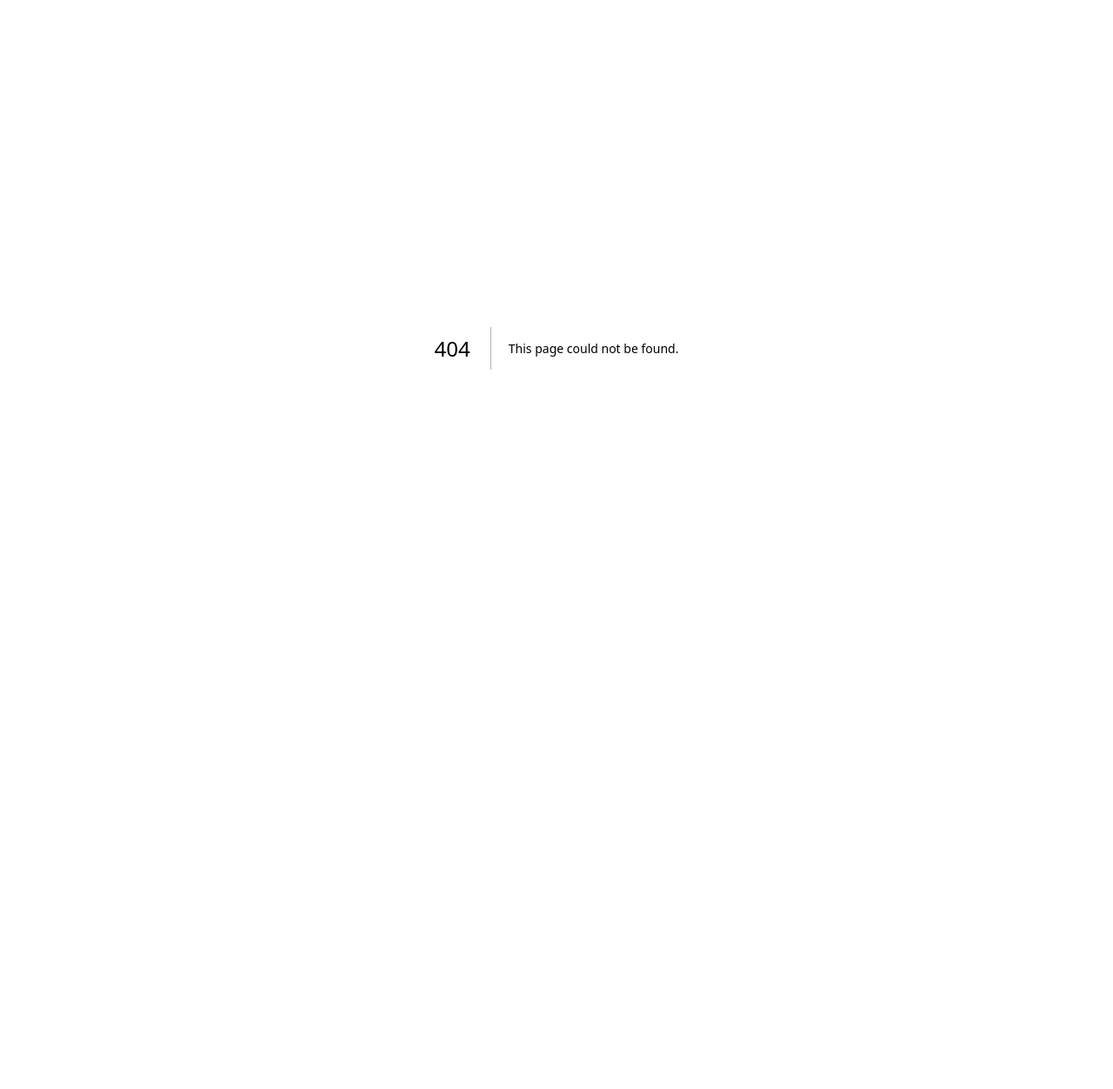
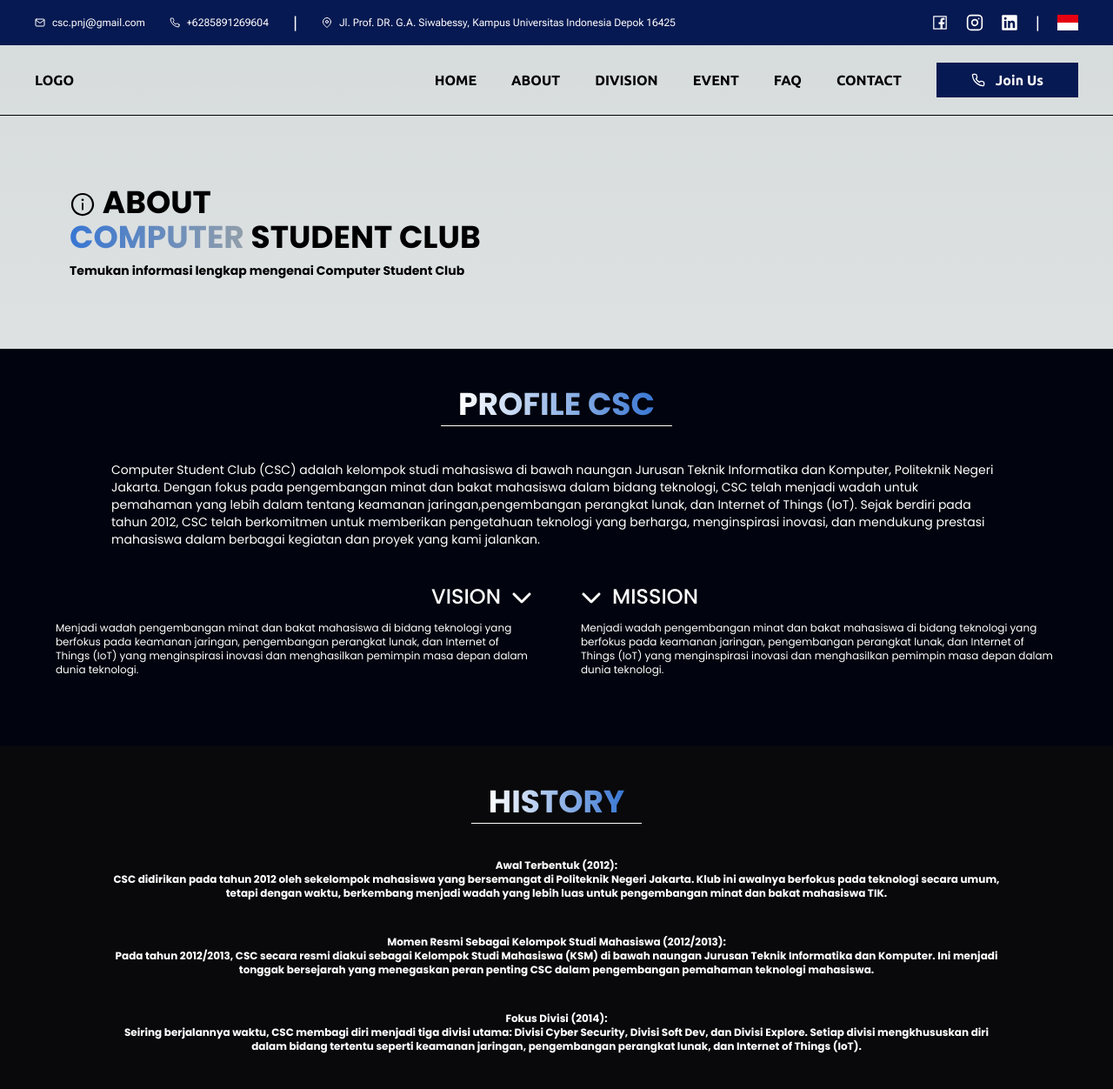
Before and after one commit to NoitrX/csc-final-fe, a Next.js app: page /about in a window 1280 px wide. Before the commit this address had no page. Shown: the top 1252 px of the page at 87% size. Before the commit the page ends 800 px from the top, so only its background shows below. Built offline with nearby package versions, Linux system fonts and the light colour scheme; a web font is replaced by a local one.

Commit message:
feat: add About page

```diff
--- /dev/null
+++ b/src/app/about/page.tsx
@@ -0,0 +1,99 @@
+import TopNav from "@/components/TopNav";
+import Navbar from "@/components/Navbar";
+import Footer from "@/components/Footer";
+import { AiOutlineInfoCircle } from "react-icons/ai";
+import { FaChevronDown } from "react-icons/fa6";
+import { BsArrow90DegDown, BsArrow90DegRight } from "react-icons/bs";
+
+export default function About() {
+    return (
+        <div>
+            <TopNav />
+            <Navbar />
+            <div className="p-20 font-poppins font-bold">
+                <p className="text-4xl uppercase">
+                    <AiOutlineInfoCircle className="inline text-3xl" /> About
+                    <br />
+                    <a className="bg-gradient-to-r from-[#3876D3] to-[#919EAA] bg-clip-text text-transparent">Computer</a> Student Club
+                </p>
+                <p className="text-sm mt-2">Temukan informasi lengkap mengenai Computer Student Club</p>
+            </div>
+            <div className="w-full bg-[#01040E] pt-10 pb-20 flex flex-col items-center text-white gap-10 font-poppins">
+                <div className="py-1 px-5 border-b border-white">
+                    <p className="font-bold text-4xl uppercase bg-gradient-to-r from-white to-[#3876D3] bg-clip-text text-transparent">Profile CSC</p>
+                </div>
+                <p className="text-sm px-32">Computer Student Club (CSC) adalah kelompok studi mahasiswa di bawah naungan Jurusan Teknik Informatika dan Komputer, Politeknik Negeri Jakarta. Dengan fokus pada pengembangan minat dan bakat mahasiswa dalam bidang teknologi, CSC telah menjadi wadah untuk pemahaman yang lebih dalam tentang keamanan jaringan,pengembangan perangkat lunak, dan Internet of Things (IoT). Sejak berdiri pada tahun 2012, CSC telah berkomitmen untuk memberikan pengetahuan teknologi yang berharga, menginspirasi inovasi, dan mendukung prestasi mahasiswa dalam berbagai kegiatan dan proyek yang kami jalankan.</p>
+                <div className="flex px-16 gap-14">
+                    <div className="w-full flex flex-col items-end gap-3">
+                        <div className="flex items-center font-medium text-2xl gap-3 uppercase">
+                            <p>Vision</p>
+                            <FaChevronDown />
+                        </div>
+                        <p className="text-xs">Menjadi wadah pengembangan minat dan bakat mahasiswa di bidang teknologi yang berfokus pada keamanan jaringan, pengembangan perangkat lunak, dan Internet of Things (IoT) yang menginspirasi inovasi dan menghasilkan pemimpin masa depan dalam dunia teknologi.</p>
+                    </div>
+                    <div className="w-full flex flex-col gap-3">
+                        <div className="flex items-center font-medium text-2xl gap-3 uppercase">
+                            <FaChevronDown />
+                            <p>Mission</p>
+                        </div>
+                        <p className="text-xs">Menjadi wadah pengembangan minat dan bakat mahasiswa di bidang teknologi yang berfokus pada keamanan jaringan, pengembangan perangkat lunak, dan Internet of Things (IoT) yang menginspirasi inovasi dan menghasilkan pemimpin masa depan dalam dunia teknologi.</p>
+                    </div>
+                </div>
+            </div>
+            <div className="w-full bg-[#09090B] pt-10 pb-20 flex flex-col items-center text-white gap-10 font-poppins">
+                <div className="py-1 px-5 border-b border-white">
+                    <p className="font-bold text-4xl uppercase bg-gradient-to-r from-white to-[#3876D3] bg-clip-text text-transparent">History</p>
+                </div>
+                <p className="text-xs px-32 text-center font-bold">
+                    Awal Terbentuk (2012):<br/>
+                    CSC didirikan pada tahun 2012 oleh sekelompok mahasiswa yang bersemangat di Politeknik Negeri Jakarta. Klub ini awalnya berfokus pada teknologi secara umum, tetapi dengan waktu, berkembang menjadi wadah yang lebih luas untuk pengembangan minat dan bakat mahasiswa TIK.
+                </p>
+                <p className="text-xs px-32 text-center font-bold">
+                    Momen Resmi Sebagai Kelompok Studi Mahasiswa (2012/2013):<br/>
+                    Pada tahun 2012/2013, CSC secara resmi diakui sebagai Kelompok Studi Mahasiswa (KSM) di bawah naungan Jurusan Teknik Informatika dan Komputer. Ini menjadi tonggak bersejarah yang menegaskan peran penting CSC dalam pengembangan pemahaman teknologi mahasiswa.
+                </p>
+                <p className="text-xs px-32 text-center font-bold">
+                    Fokus Divisi (2014):<br/>
+                    Seiring berjalannya waktu, CSC membagi diri menjadi tiga divisi utama: Divisi Cyber Security, Divisi Soft Dev, dan Divisi Explore. Setiap divisi mengkhususkan diri dalam bidang tertentu seperti keamanan jaringan, pengembangan perangkat lunak, dan Internet of Things (IoT).
+                </p>
+                <p className="text-xs px-32 text-center font-bold">
+                    Harapan CSC Untuk Masa Depan:<br/>
+                    CSC terus memberikan dukungan berharga bagi mahasiswa yang ingin mendalami teknologi dan mengasah keahlian mereka. Menjadi wadah untuk eksplorasi teknologi, pembelajaran yang mendalam, dan kolaborasi inovatif.
+                </p>
+            </div>
+            <div className="w-full bg-[#01040E] pt-10 pb-20 flex flex-col items-center text-white gap-10 font-poppins">
+                <div className="py-1 px-5 border-b border-white">
+                    <p className="font-bold text-4xl text-center bg-gradient-to-r from-white to-[#3876D3] bg-clip-text text-transparent">
+                        Leadership<br/>
+                        Kabinet Next-Leven 2023/2024
+                    </p>
+                </div>
+                <div className="w-full flex justify-center px-20 gap-14">
+                    <div className="relative hidden md:flex font-medium mt-[10%]">
+                        <BsArrow90DegDown className="rotate-45 absolute -right-5 -top-5 text-2xl" />
+                        <p>President CSC</p>
+                    </div>
+                    <div className="min-w-64 max-w-[50%]">
+                        <img src="/leadership-csc.png" className="w-full" />
+                    </div>
+                    <div className="relative hidden md:flex font-medium mt-[10%]">
+                        <BsArrow90DegRight className="rotate-45 absolute -left-5 -top-5 text-2xl" />
+                        <p>Vice President CSC</p>
+                    </div>
+                </div>
+                <div className="flex items-center justify-center gap-3 px-20">
+                    <div className="text-right">
+                        <p className="font-bold text-lg block md:hidden uppercase bg-gradient-to-r from-[#3876D3] to-white bg-clip-text text-transparent">President CSC</p>
+                        <p className="text-sm md:text-base">Azzuri Putra Mahendra</p>
+                    </div>
+                    <div className="border-l border-white h-16 sm:h-10 md:h-5"></div>
+                    <div>
+                        <p className="font-bold text-lg block md:hidden uppercase bg-gradient-to-r from-[#3876D3] to-white bg-clip-text text-transparent">Vice President CSC</p>
+                        <p className="text-sm md:text-base">Pratama Varian Andika Parulian</p>
+                    </div>
+                </div>
+            </div>
+            <Footer />
+        </div>
+    )
+}
```
Also changed, not shown: public/leadership-csc.png (added).
